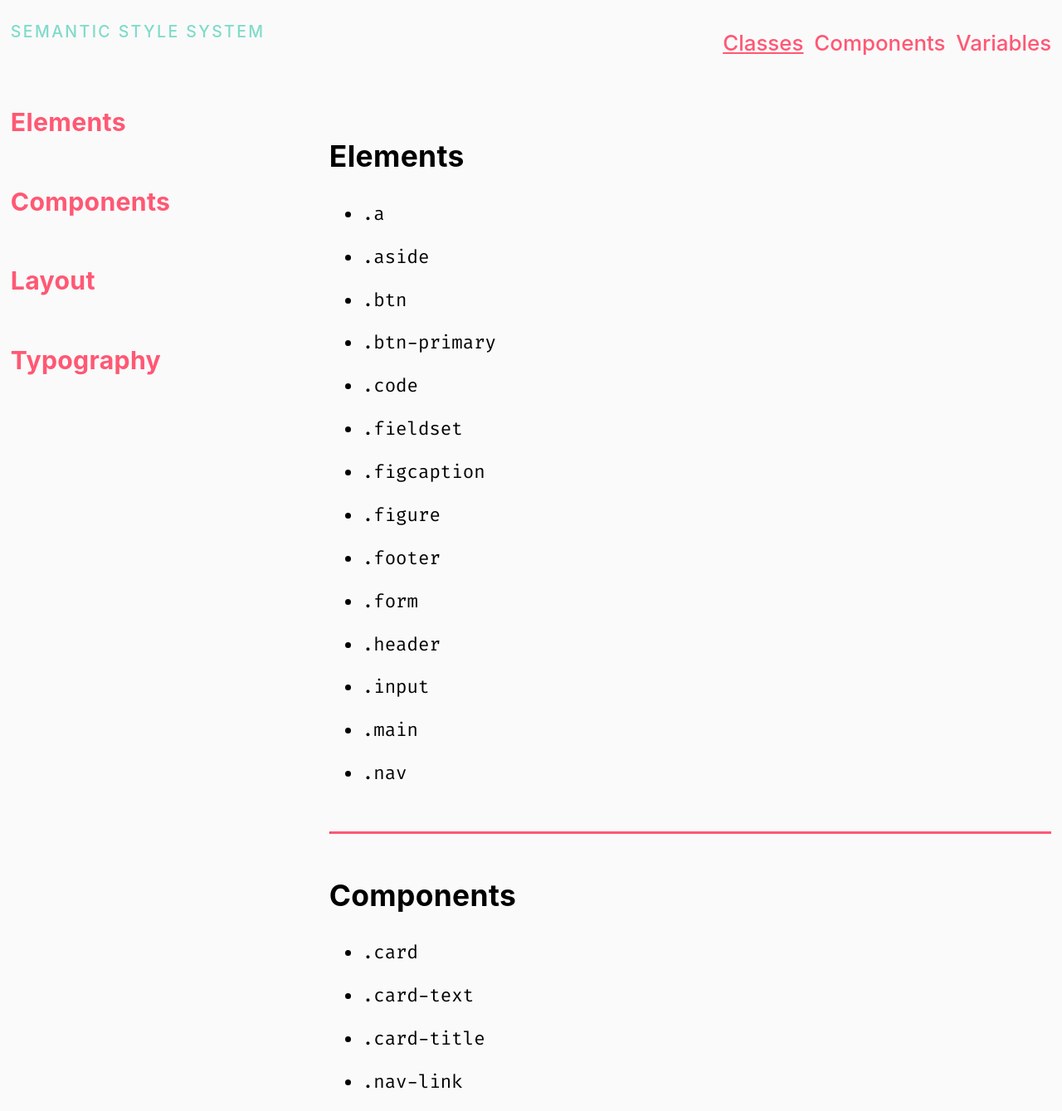
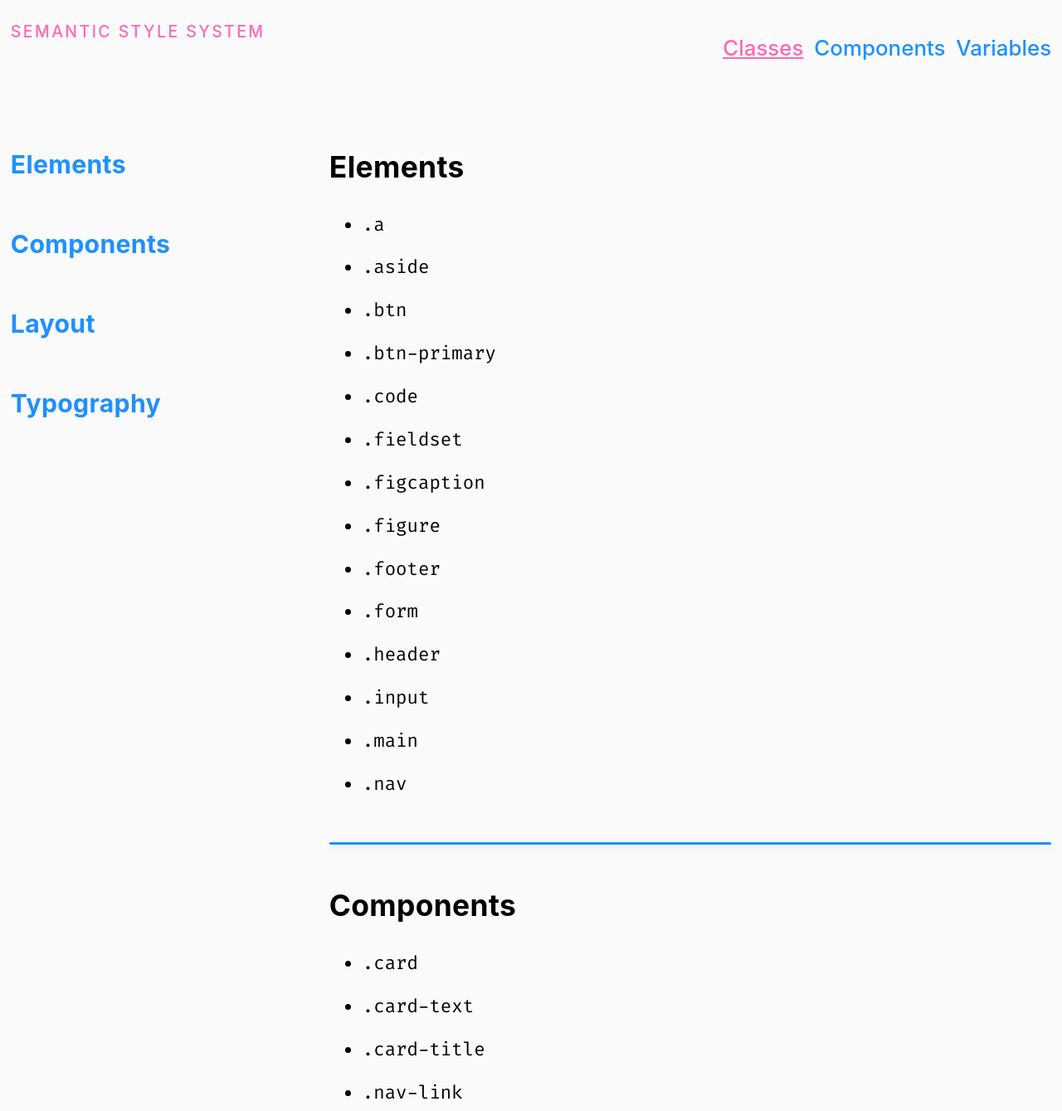
Before and after one commit to tannergaucher/CSS-variable-design-system, a Gatsby site: page /classes in a window 1280 px wide. Shown: the top 1339 px of the page at 83% size. Built offline with nearby package versions, Linux system fonts and the light colour scheme; Gatsby itself is replaced by a stand-in of ours; a web font is replaced by a local one.

Commit message:
Fix href hover state colors

```diff
--- a/src/components/index.css
+++ b/src/components/index.css
@@ -50,17 +50,17 @@
   --space-xl: calc(var(--baseline) * 5);
   /* Colors */
   --text-color: black;
-  --href-color: #7fdbca;
-  --href-hover-color: #ff5874;
   --bg-1: #fafafa;
   --bg-2: white;
   --grey: #666666;
   --brand: black;
-  --accent-1: #f78c6c;
-  --accent-2: #ff5874;
+  --accent-1: dodgerblue;
+  --accent-2: hotpink;
   --code-bg: #28272c;
 
   /* CALCULATED COLORS  */
+  --href-color: var(--accent-1);
+  --href-hover-color: var(--accent-2);
   --btn-bg: var(--bg-1);
   --btn-color: var(--text-color);
   --btn-border: var(--href-color);
@@ -84,8 +84,8 @@
   :root {
     --bg-1: black;
     --bg-2: #1a1a1b;
-    --accent-1: pink;
-    --accent-2: purple;
+    --accent-1: blueviolet;
+    --accent-2: deeppink;
     --grey: #888888;
     --text-color: white;
     --grey: lightgrey;
@@ -358,10 +358,12 @@ code {
 }
 
 hr {
-  border-color: var(--accent-2);
-  border-top: var(--thickness) solid var(--accent-2);
+  border-color: var(--href-color);
+  border-top: var(--thickness) solid var(--href-color);
   margin-top: var(--space-lg);
   margin-bottom: var(--space-lg);
+  box-shadow: var(--elevation-2);
+  border-radius: var(--radius);
 }
 
 .input {
@@ -391,6 +393,7 @@ hr {
   align-items: center;
 }
 
+a,
 .a,
 .nav-link {
   text-decoration: none;
@@ -398,27 +401,25 @@ hr {
   font-size: var(--text-md);
   margin-right: var(--space-sm);
   margin-bottom: var(--space-sm);
-  color: var(--text-color);
+  color: var(--href-color);
   transition: var(--transition);
 }
 
-.a,
 .nav-link:last-child {
   margin-right: 0;
 }
 
 a,
-.a,
 .nav-link:focus {
-  color: var(--href-hover-color) !important;
+  color: var(--href-hover-color);
 }
 
-.a,
+a,
 .nav-link:hover {
   color: var(--href-hover-color);
 }
 
-.a,
+a,
 .nav-link[data-is-active="true"] {
   color: var(--href-hover-color);
   text-decoration: underline;
@@ -460,8 +461,9 @@ a,
   text-transform: uppercase;
   letter-spacing: var(--caps-letter-spacing);
   font-weight: 500;
-  color: var(--href-color);
+  color: var(--accent-2);
   margin-right: var(--space-md);
+  margin-bottom: var(--space-lg);
 }
 
 /* Layout Classes */
@@ -474,13 +476,13 @@ a,
   margin-bottom: var(--space-lg);
 }
 
-@media (max-width: 1800px) {
+@media (max-width: 2000px) {
   .content-grid {
     grid-template-columns: 1fr 1fr 1fr 1fr;
   }
 }
 
-@media (max-width: 1200px) {
+@media (max-width: 1600px) {
   .content-grid {
     grid-template-columns: 1fr 1fr 1fr;
   }
@@ -513,10 +515,11 @@ a,
   grid-area: aside;
   display: flex;
   flex-direction: column;
-  padding: var(--space-sm);
+  padding: 0 var(--space-sm);
   position: sticky;
-  top: 0;
+  top: var(--space-md);
   height: 100vh;
+  margin-top: var(--space-lg);
 }
 
 @media (max-width: 600px) {
@@ -567,3 +570,7 @@ a,
     padding: 0 var(--space-sm);
   }
 }
+
+:not(pre) > code {
+  border-radius: var(--radius);
+}
--- a/src/components/layout.js
+++ b/src/components/layout.js
@@ -12,12 +12,7 @@ function Layout({ location, children }) {
     <>
       <header className="header">
         <Link to="/" className="none">
-          <h4
-            className="site-title text--sm"
-            style={{ marginBottom: `var(--space-lg)` }}
-          >
-            {title}
-          </h4>
+          <h4 className="site-title text--sm">{title}</h4>
         </Link>
         <nav className="nav">
           <Navlink to="/classes" text="Classes" location={location} />
@@ -27,8 +22,8 @@ function Layout({ location, children }) {
       </header>
       <main className="main">{children}</main>
       <footer className="footer">
-        <Link to="/" className="none">
-          <small className="site-title">{title}</small>
+        <Link to="/" className="none nav-link site-title">
+          <span className="text--sm">{title}</span>
         </Link>
       </footer>
     </>
```
Also changed, not shown: src/pages/components.mdx (+4 -5 lines).
